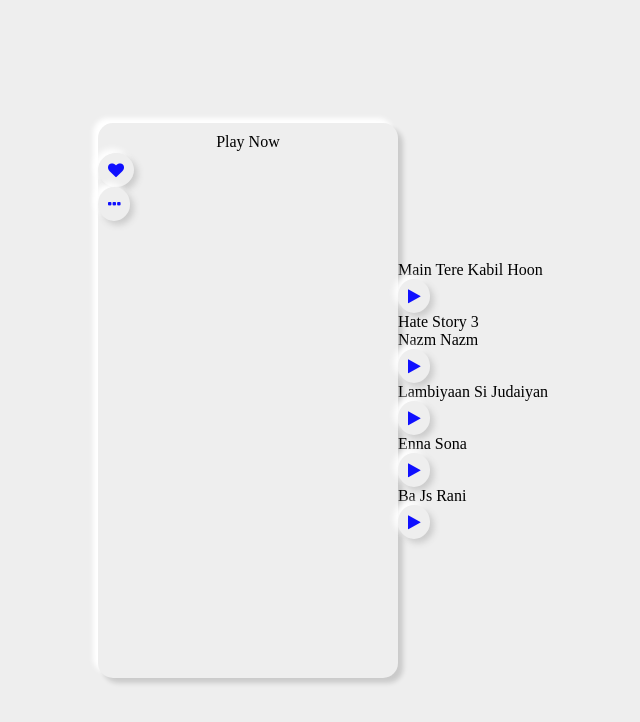
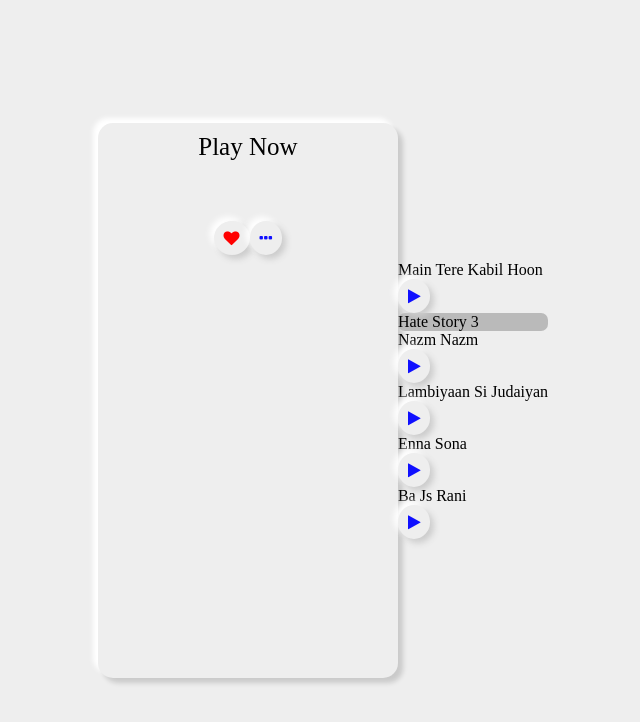
Before and after one commit to depst0r/Music-Player, a plain HTML site: page index.html in a window 1280 px wide. Shown: the whole page, without its empty margins (317-957 px from the left). Drawn offline with Linux system fonts and the light colour scheme.

Commit message:
css-parte2

```diff
--- a/css/style.css
+++ b/css/style.css
@@ -38,3 +38,29 @@ body {
     box-shadow: 4px 4px 6px #ccc,
                 -4px -4px 6px #fff;
 }
+.fa-heart {
+    color:#ff0000;
+}
+.fa-ellipses-h{
+    color: orange;
+}
+.fa-pause{
+    background-color: orange;
+    color: red;
+    box-shadow: 4px 4px 6px #00000027,
+                -4px -4px 6px #ccc;
+}
+#pause {
+    background-color: #bababa;
+    border-radius:7px;
+}
+.heading {
+    font-size: 25px;
+}
+.icon2 {
+    width: 300px;
+    height: 170px;
+    display: flex;
+    justify-content: center;
+    align-items: center;
+}
```
